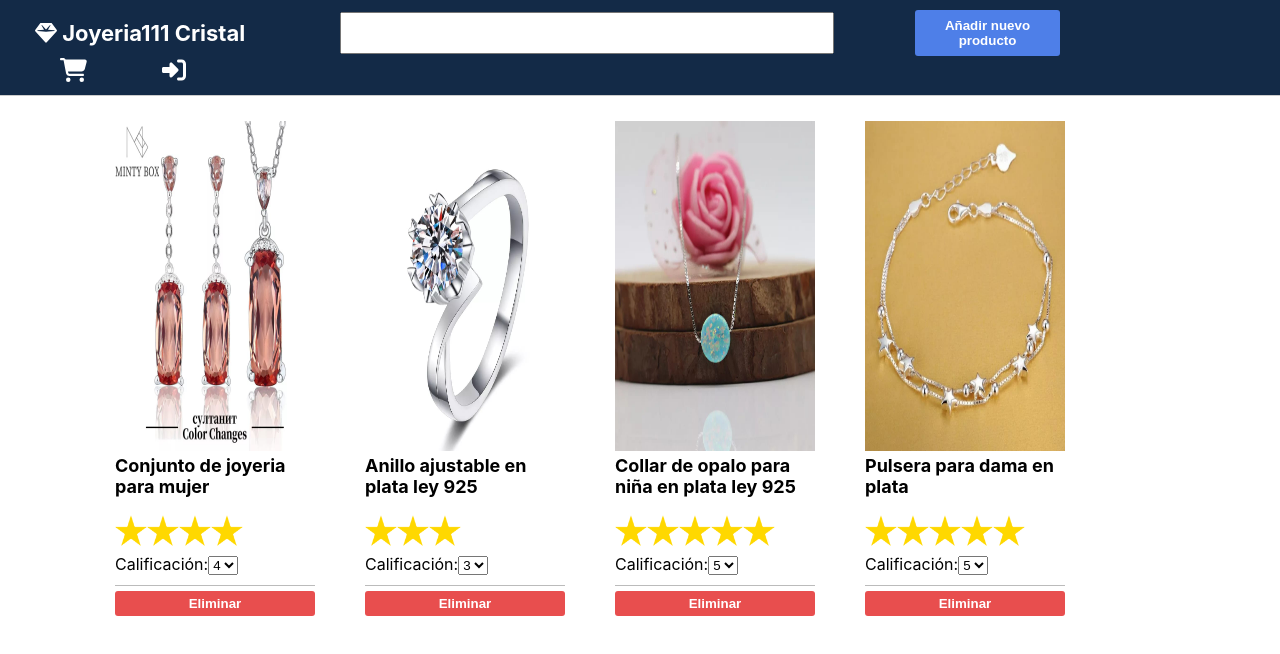
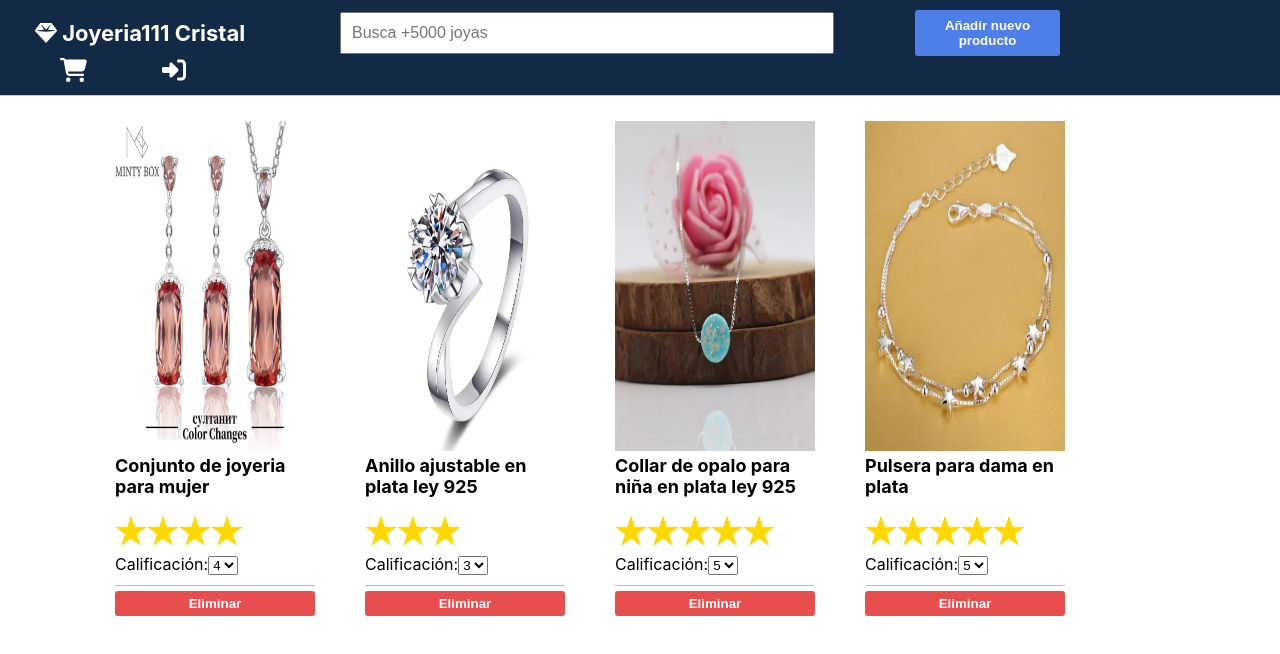
Before and after one commit to eliecerrodrigue/JoyeriaFuncionando, a React (Create React App) app: page / in a window 1280 px wide. Shown: the top 654 px of the page. Built offline with nearby package versions, Linux system fonts and the light colour scheme; the HTML template or start-up script is replaced by a standard one.

Commit message:
intento2

```diff
--- a/src/Search.js
+++ b/src/Search.js
@@ -17,7 +17,7 @@
 
     render(){
         return(
-            <input type="text" onChange={this.onChangeEvent} />
+            <input type="text" onChange={this.onChangeEvent} placeholder="Busca +5000 joyas" />
         );
     }
 }
```
